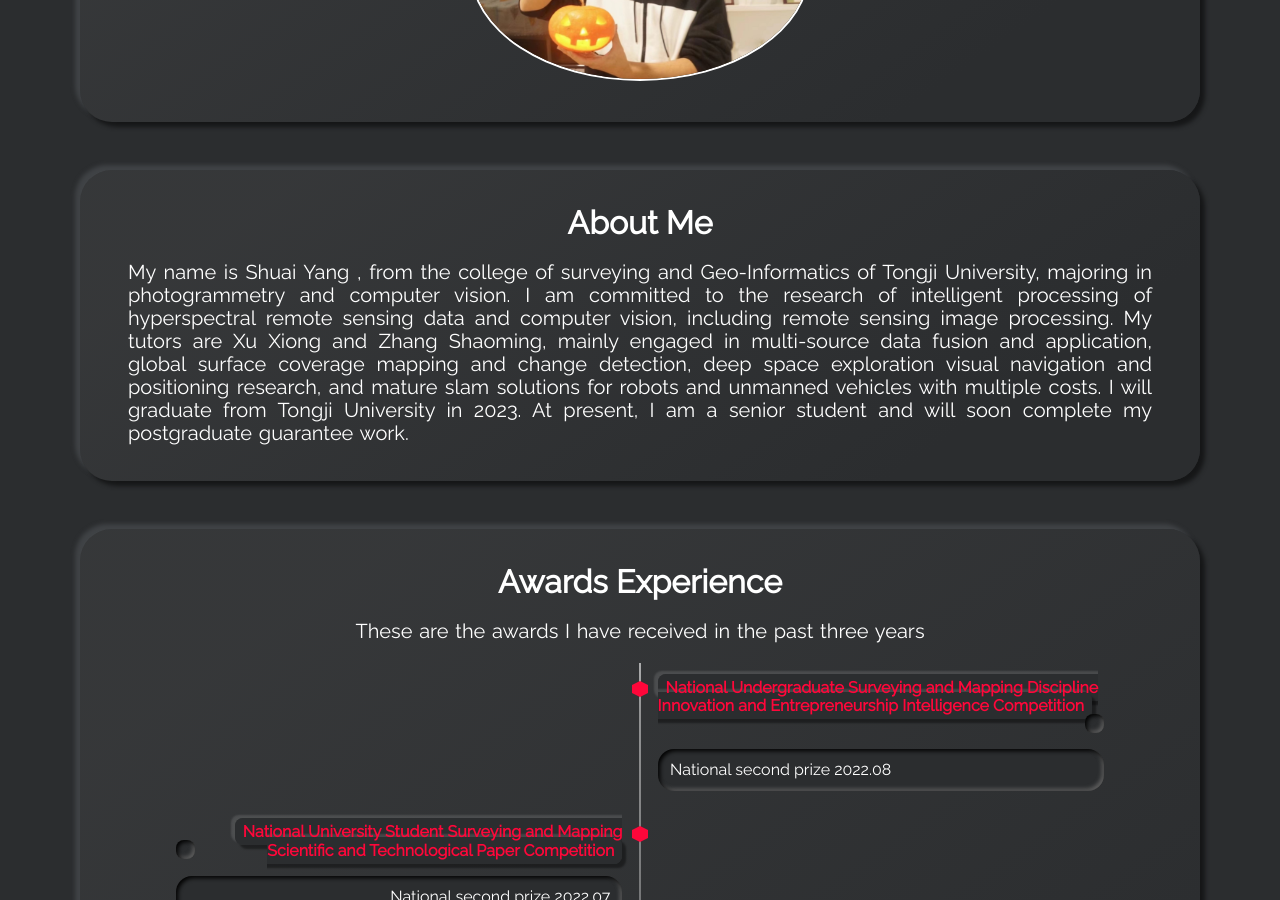
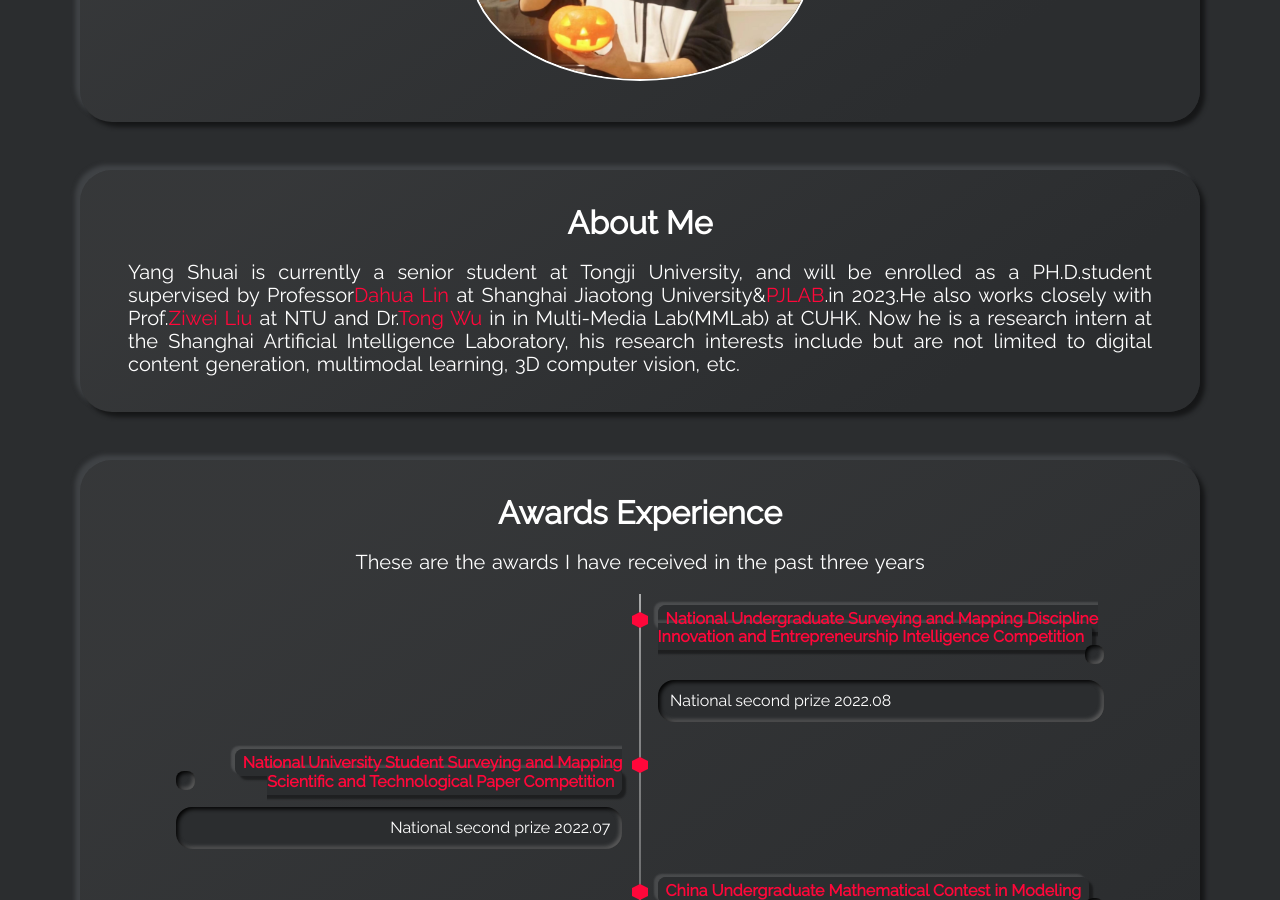
Before and after one commit to YS-IMTech/YS-IMTech.github.io, a Jekyll site: the page built from index.html, in a window 1280 px wide and 900 px high, scrolled down 1240 px. Built offline with Jekyll 4.4.1, drawn with Linux system fonts in a browser that asks for light colours; comment, search, counter and statistics services are not loaded.

Commit message:
Update _config.yml

```diff
--- a/_config.yml
+++ b/_config.yml
@@ -32,7 +32,7 @@
 # about_me_title: The will be displayed as the title in the About Me section
 about_me_title: About Me
 # about_me_description: This will be displayed under the title.
-about_me_description: My name is Shuai Yang , from the college of surveying and Geo-Informatics of Tongji University, majoring in photogrammetry and computer vision. I am committed to the research of intelligent processing of hyperspectral remote sensing data and computer vision, including remote sensing image processing. My tutors are Xu Xiong and Zhang Shaoming, mainly engaged in multi-source data fusion and application, global surface coverage mapping and change detection, deep space exploration visual navigation and positioning research, and mature slam solutions for robots and unmanned vehicles with multiple costs. I will graduate from Tongji University in 2023. At present, I am a senior student and will soon complete my postgraduate guarantee work.
+about_me_description: Yang Shuai is currently a senior student at Tongji University, and will be enrolled as a PH.D.student supervised by Professor<a href="http://dahua.me/" target="_blank" rel="noopener">Dahua Lin</a> at Shanghai Jiaotong University&<a href="https://www.shlab.org.cn/" target="_blank" rel="noopener">PJLAB</a>.in 2023.He also works closely with Prof.<a href="https://liuziwei7.github.io/" target="_blank" rel="noopener">Ziwei Liu</a> at NTU and Dr.<a href="https://wutong16.github.io/" target="_blank" rel="noopener">Tong Wu</a>  in in Multi-Media Lab(MMLab) at CUHK. Now he is a research intern at the Shanghai Artificial Intelligence Laboratory, his research interests include but are not limited to digital content generation, multimodal learning, 3D computer vision, etc.
 # SKILLS SECTION
 # show_skills_card:
 # > setting this to true, will display the Skills section
```
